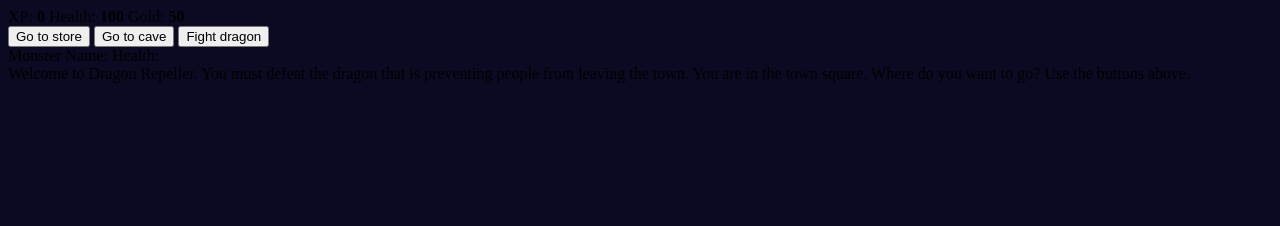
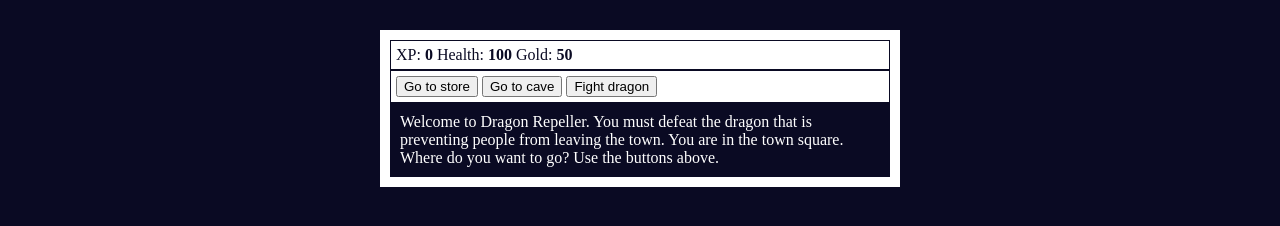
Before and after one commit to LungstarCode/Learn-JS, a plain HTML site: page pure_js_fcc/dragon fight game/index.html in a window 1280 px wide. Drawn offline with Linux system fonts and the light colour scheme.

Commit message:
added more variables to the script and enhanced the looks of the page

```diff
--- a/pure_js_fcc/dragon fight game/script.js
+++ b/pure_js_fcc/dragon fight game/script.js
@@ -14,3 +14,12 @@ let inventory = ["stick"];
 const button1 = document.querySelector("#button1")
 const button2 = document.querySelector("#button2")
 const button3 = document.querySelector("#button3")
+
+// other variables
+
+const text = document.querySelector("#text");
+const xpText = document.querySelector("#xpText");
+const healthText = document.querySelector("#healthText");
+const goldText = document.querySelector("#goldText");
+const monsterStats = document.querySelector("#monsterStats");
+const monsterName = document.querySelector("#monsterName");
--- a/pure_js_fcc/dragon fight game/style.css
+++ b/pure_js_fcc/dragon fight game/style.css
@@ -1,3 +1,38 @@
 body {
     background-color: #0a0a23;
   }
+
+
+  #text {
+    background-color: #0a0a23;
+    color: #ffffff;
+    padding: 10px;
+  }
+
+  #game {
+    max-width: 500px;
+    max-height: 400px;
+    background-color: #ffffff;
+    color: #ffffff;
+    margin-top: 30px;
+    margin-left : auto;
+     margin-right : auto;
+    margin-bottom: 0;
+    padding: 10px;
+  }
+
+  #controls,
+#stats {
+  border: 1px solid #0a0a23;
+  padding: 5px;
+  color: #0a0a23;
+}
+
+#monsterStats {
+
+    border: 1px solid #0a0a23;
+    padding: 5px;
+    color: #ffffff;
+    background-color: #c70d0d;
+    display: none;
+  }
```
